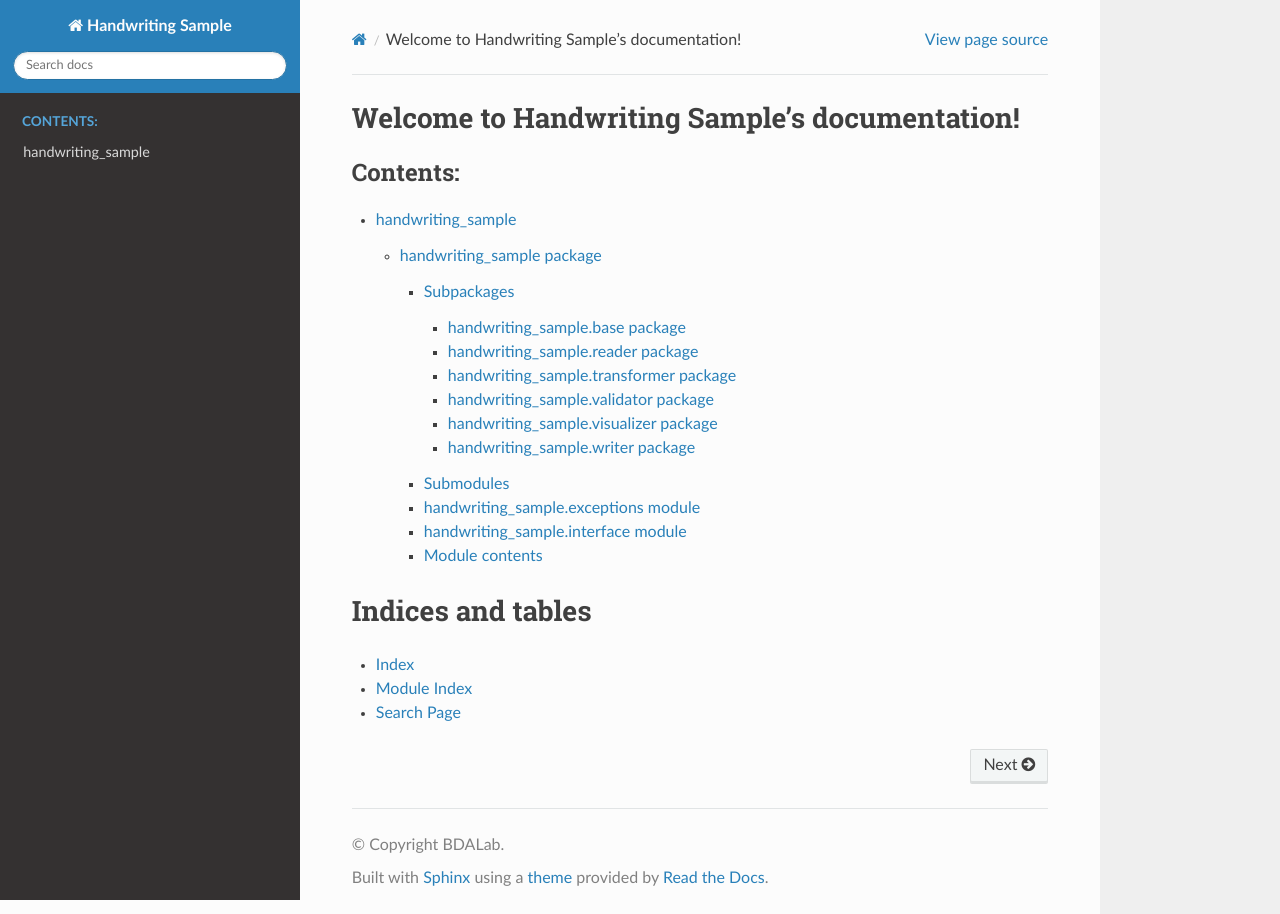
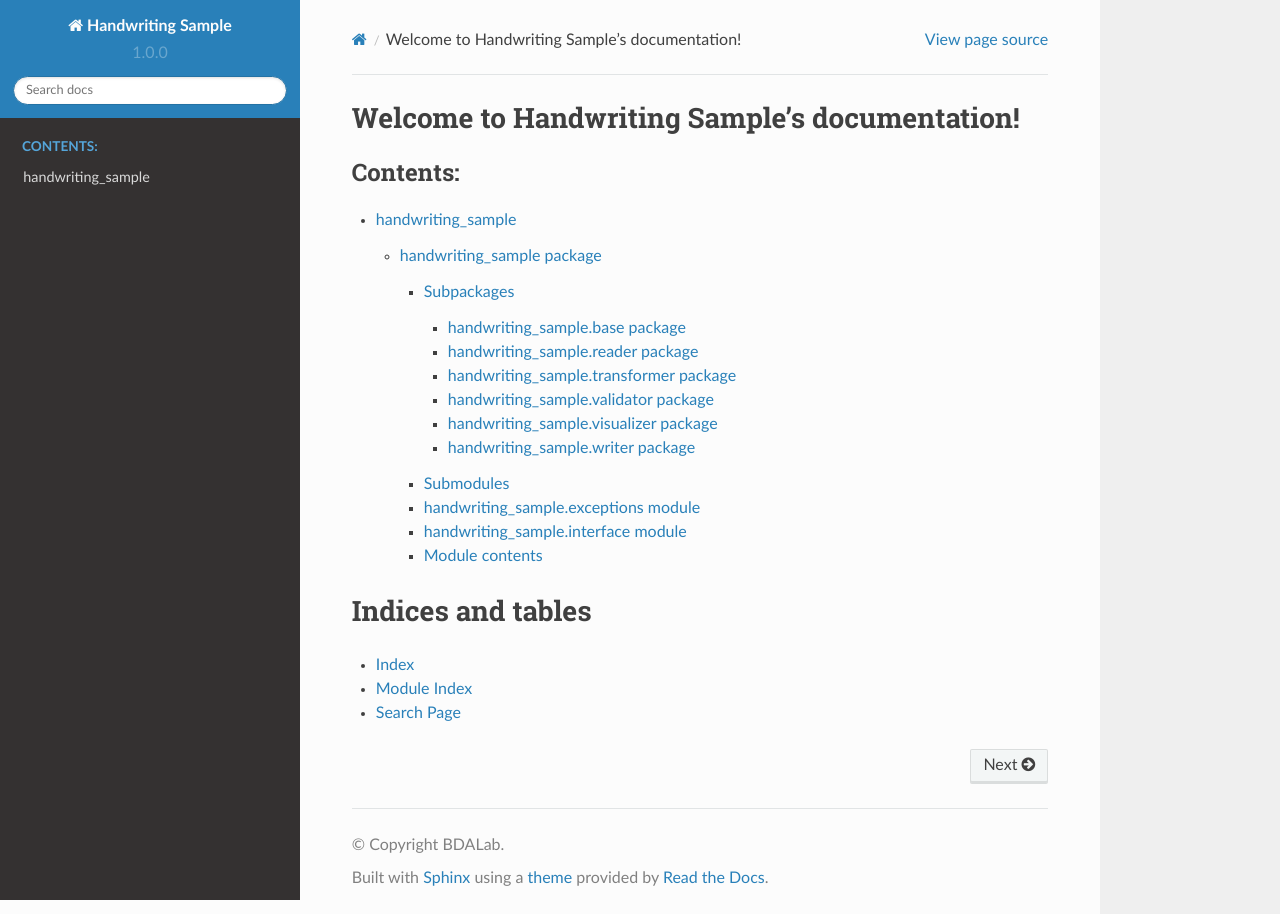
Before and after one commit to BDALab/handwriting-sample, a Sphinx documentation site: the page built from docs/source/index.rst, in a window 1280 px wide. Built offline with Sphinx 7.4.7 and the Read the Docs theme 2.0.0, drawn with Linux system fonts in a browser that asks for light colours.

Commit message:
Update conf.py

```diff
--- a/docs/source/conf.py
+++ b/docs/source/conf.py
@@ -23,6 +23,7 @@ author = 'Jan Mucha'
 
 # The full version, including alpha/beta/rc tags
 release = '1.0.0'
+version = '1.0.0'
 
 
 # -- General configuration ---------------------------------------------------
```
